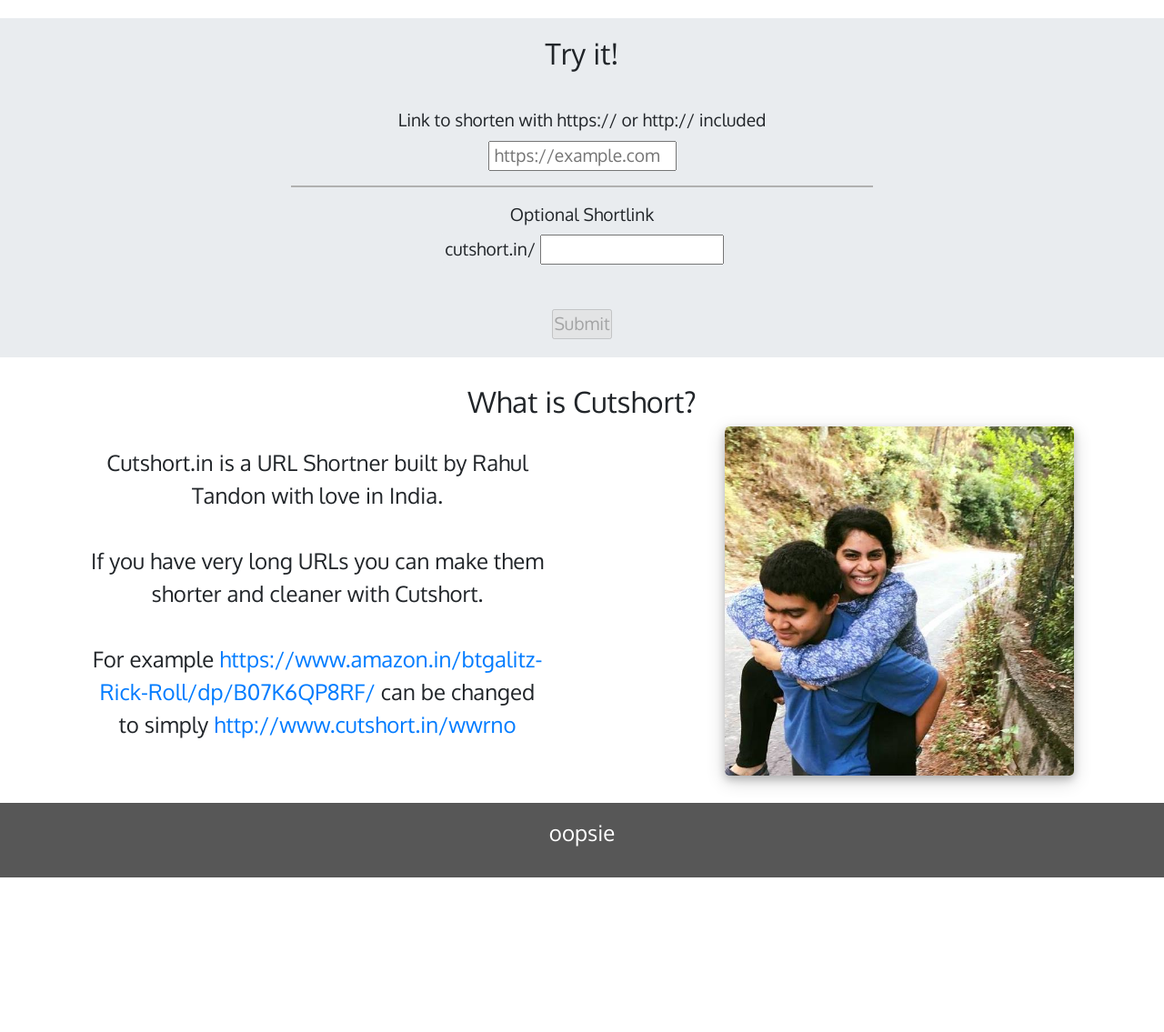
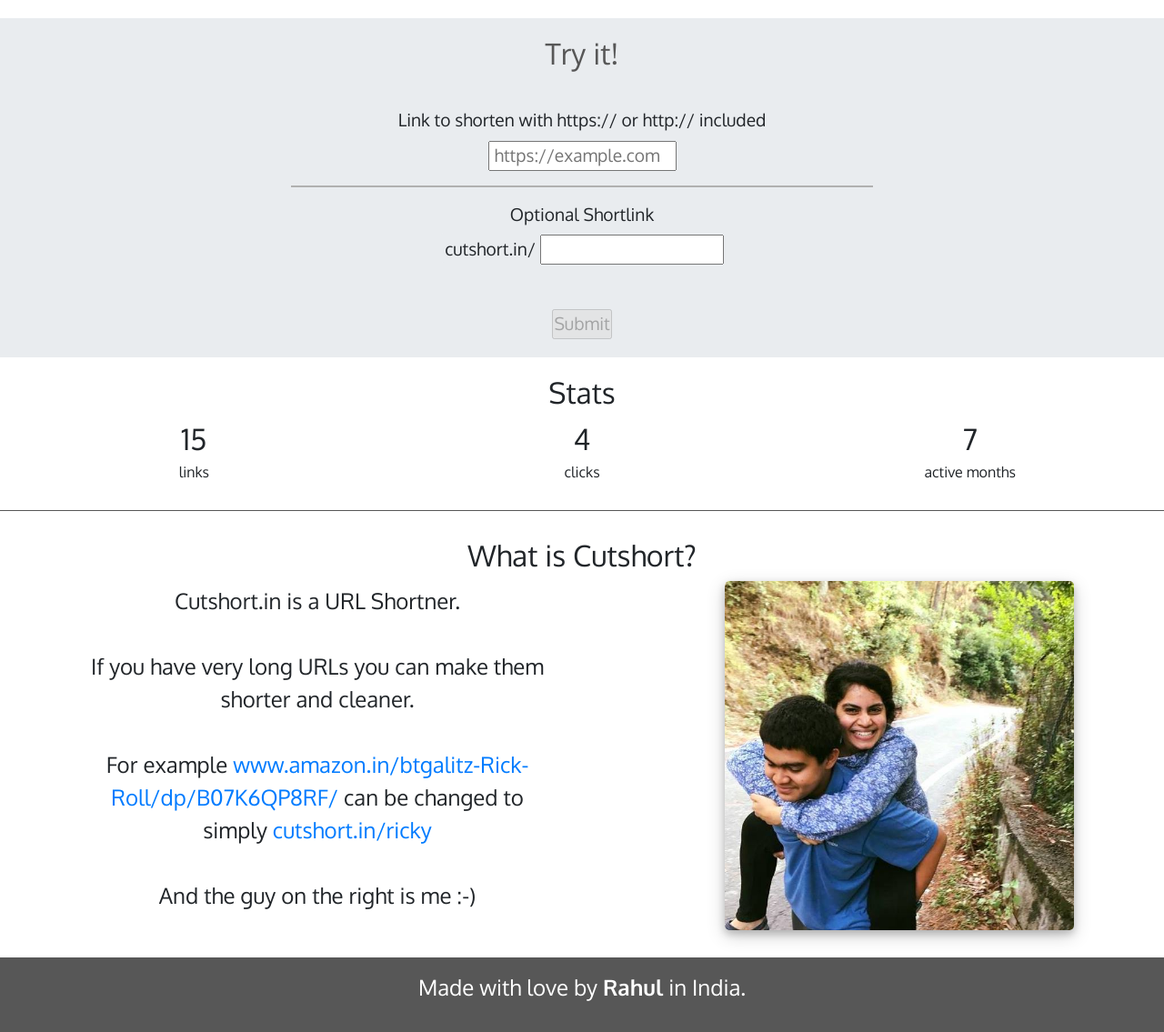
Before and after one commit to RahulTandon1/cutshort, a Django app: page / in a window 1280 px wide. Shown: the part 78-1213 px from the top of the page at 91% size. Before the commit the page ends 1043 px from the top, so only its background shows below. Run offline with Django 3.2, Linux system fonts and the light colour scheme; data comes from the database, SQL or seed files in the repository; some libraries are stand-ins or nearby versions.

Commit message:
stats feature

```diff
--- a/cutshort/settings.py
+++ b/cutshort/settings.py
@@ -30,7 +30,7 @@
 
 
 ALLOWED_HOSTS = ['cutshort-trial.herokuapp.com',
-                 'localhost', 'www.cutshort.in', 'cutshort.in']
+                 'localhost', '127.0.0.1', 'www.cutshort.in', 'cutshort.in']
 
 
 # Application definition
@@ -90,7 +90,7 @@
     }
 }
 DATABASES['default'] = dj_database_url.config(default=DB_URL,
-                                              conn_max_age=600)
+                                              conn_max_age=None)
 
 
 # Password validation
@@ -128,6 +128,7 @@
 
 # Static files (CSS, JavaScript, Images)
 # https://docs.djangoproject.com/en/3.0/howto/static-files/
+
 # if not DEBUG:
 STATIC_ROOT = os.path.join(BASE_DIR, 'staticfiles')
 STATIC_URL = '/static/'
--- a/shortner/templates/shortner/index.html
+++ b/shortner/templates/shortner/index.html
@@ -46,7 +46,6 @@
     </header>
 
 
-    <!--django docs recommend including this to avoid Cross Site Request Forgery-->
     <section id="main-shortner" >
         <h2>Try it!</h2>
         <div id="longlink-div">
@@ -68,19 +67,39 @@
         </div>
     </section>
 
+    <section id="stats" >
+        <h2>Stats</h2>
+        <div id="stats-wrapper">
+            <div class="stat-container">
+                <span class="stat-num">0</span><br/>links
+            </div>
+            <div class="stat-container">
+                <span class="stat-num">0</span><br/>clicks
+            </div>
+            <div class="stat-container">
+                <span class="stat-num">7</span><br/>active months
+            </div>
+        </div>
+    </section>
+
+
+    <!--django docs recommend including this to avoid Cross Site Request Forgery-->
     {% csrf_token %}
 
     <section id="about">
         <h2>What is Cutshort?</h2>
         <div>
             <p>
-            Cutshort.in is a URL Shortner built by Rahul Tandon with love in India.
+            Cutshort.in is a URL Shortner.
             <br><br>
-            If you have very long URLs you can make them shorter and cleaner with Cutshort.
+            If you have very long URLs you can make them shorter and cleaner.
             <br><br>
             For example
-            <a href="https://www.amazon.in/btgalitz-Rick-Roll/dp/B07K6QP8RF/">https://www.amazon.in/btgalitz-Rick-Roll/dp/B07K6QP8RF/</a>
-            can be changed to simply <a href="http://www.cutshort.in/wwrno">http://www.cutshort.in/wwrno</a>
+            <a href="https://www.amazon.in/btgalitz-Rick-Roll/dp/B07K6QP8RF/">www.amazon.in/btgalitz-Rick-Roll/dp/B07K6QP8RF/</a>
+            can be changed to simply <a href="http://www.cutshort.in/wwrno">cutshort.in/ricky</a>
+
+            <br><br>
+            And the guy on the right is me :-)
             </p>
             <img src="{% static '/shortner/rahul.jpg' %}"/>
         </div>
@@ -89,7 +108,7 @@
 
     <script src="{% static '/shortner/script.js' %}"></script>
     <footer>
-        <p>oopsie</p>
+        <p>Made with love by <a href="https://rahultandon.co" target="_blank">Rahul</a> in India.</p>
     </footer>
 </body>
 </html>
--- a/shortner/urls.py
+++ b/shortner/urls.py
@@ -10,8 +10,9 @@
     path('api/check/<str:shortlink>', views.check, name="check"),
     path('api/create/', views.create, name="create"),
     path('api/clicky/<str:shortlink>', views.clicks, name="clicks"),
-    path('api/getAllLinks', views.get_all_links, name="get_all"),
-    path('api/getTotalClicks', views.get_total_clicks, name="get_total_of_all"),
+    # path('api/getAllLinks', views.get_all_links, name="get_all"),
+    # path('api/getTotalClicks', views.get_total_clicks, name="get_total_of_all"),
+    path('api/getStats', views.getStats, name="get_stats"),
     path('<str:shortlink>', views.rediretor, name="redirector")
 
 ]
--- a/shortner/views.py
+++ b/shortner/views.py
@@ -102,10 +102,21 @@
     else:
         return HttpResponse(0)
 
+
 def get_all_links(request):
     count = Link.objects.all().count()
     return HttpResponse(count)
 
+
 def get_total_clicks(request):
-    total_clicks = Link.objects.aggregate(total_clicks=Sum('clicks'))['total_clicks']
+    total_clicks = Link.objects.aggregate(
+        total_clicks=Sum('clicks'))['total_clicks']
     return HttpResponse(total_clicks)
+
+
+def getStats(request):
+    stats = {
+        'totalLinks': Link.objects.all().count(),
+        'totalClicks': Link.objects.aggregate(total_clicks=Sum('clicks'))['total_clicks']
+    }
+    return HttpResponse(dumps(stats))
--- a/static/shortner/script.js
+++ b/static/shortner/script.js
@@ -1,3 +1,26 @@
+getStats()
+function getStats() {
+  let statsBar = document.getElementById("stats")
+
+  let statHolders = document.querySelectorAll(".stat-num")
+
+
+
+  fetch(`/api/getStats`, {
+      method: "GET",
+      credentials: "same-origin",
+    })
+    .then(res => res.json())
+    .then( res => {
+
+      statHolders[0].innerText = res.totalClicks
+      statHolders[1].innerText = res.totalLinks
+      statsBar.style.visibility = "visible"
+    } )
+    .catch(err => console.log(err))
+
+}
+
 async function isAvailable() {
   shortlink = getShortlink();
   try {
--- a/static/shortner/style.css
+++ b/static/shortner/style.css
@@ -25,7 +25,7 @@
   padding-bottom: 20px;
 }
 
-#main-shortner h3 {
+#main-shortner h2 {
   color: #575757;
 }
 
@@ -75,6 +75,43 @@
   border-color: #575757;
 }
 
+#stats {
+  visibility: hidden;
+  padding-top: 20px;
+  padding-bottom: 30px;
+  background-color: #fff;
+  font-size: 1em;
+  text-align: center;
+  border-bottom: solid 1px #575757;
+}
+
+#stats #stats-wrapper {
+  display: -webkit-box;
+  display: -ms-flexbox;
+  display: flex;
+  -webkit-box-orient: horizontal;
+  -webkit-box-direction: normal;
+      -ms-flex-direction: row;
+          flex-direction: row;
+  -webkit-box-pack: center;
+      -ms-flex-pack: center;
+          justify-content: center;
+}
+
+#stats .stat-container {
+  display: inline-block;
+  padding-left: auto;
+  -webkit-box-flex: 1;
+      -ms-flex-positive: 1;
+          flex-grow: 1;
+  -ms-flex-preferred-size: 33%;
+      flex-basis: 33%;
+}
+
+#stats .stat-container .stat-num {
+  font-size: 2em;
+}
+
 #about {
   margin-top: 30px;
   text-align: center;
@@ -119,3 +156,17 @@
   padding-bottom: 15px;
   font-size: 1.5em;
 }
+
+footer a,
+footer a:visited,
+footer :active {
+  font-weight: 550;
+  color: #fff;
+}
+
+footer a:on-hover,
+footer a:visited:on-hover,
+footer :active:on-hover {
+  text-decoration: underline;
+  color: #fff;
+}
--- a/static/shortner/style.scss
+++ b/static/shortner/style.scss
@@ -28,7 +28,7 @@
   background-color: #e9ecef;
   font-size: 1.2em;
   text-align: center;
-  h3 {
+  h2 {
     color: $text-grey;
   }
   hr {
@@ -74,6 +74,33 @@
   padding-bottom: 20px;
 }
 
+#stats {
+  visibility: hidden; // becomes visible once data is loaded via JS
+  padding-top: 20px;
+  padding-bottom: 30px;
+  background-color: #fff;
+  font-size: 1em;
+  text-align: center;
+  border-bottom: solid 1px $text-grey;
+
+  #stats-wrapper {
+    display: flex;
+    flex-direction: row;
+    justify-content: center;
+  }
+  .stat-container {
+    display: inline-block;
+    // border-style: dashed;
+    padding-left: auto;
+    flex-grow: 1;
+    flex-basis: 33%;
+
+    .stat-num {
+      font-size: 2em;
+    }
+  }
+}
+
 #about {
   margin-top: 30px;
   text-align: center;
@@ -107,4 +134,14 @@
   padding-top: 15px;
   padding-bottom: 15px;
   font-size: 1.5em;
+  a,
+  a:visited,
+  :active {
+    font-weight: 550;
+    color: #fff;
+    &:on-hover {
+      text-decoration: underline;
+      color: #fff;
+    }
+  }
 }
```
